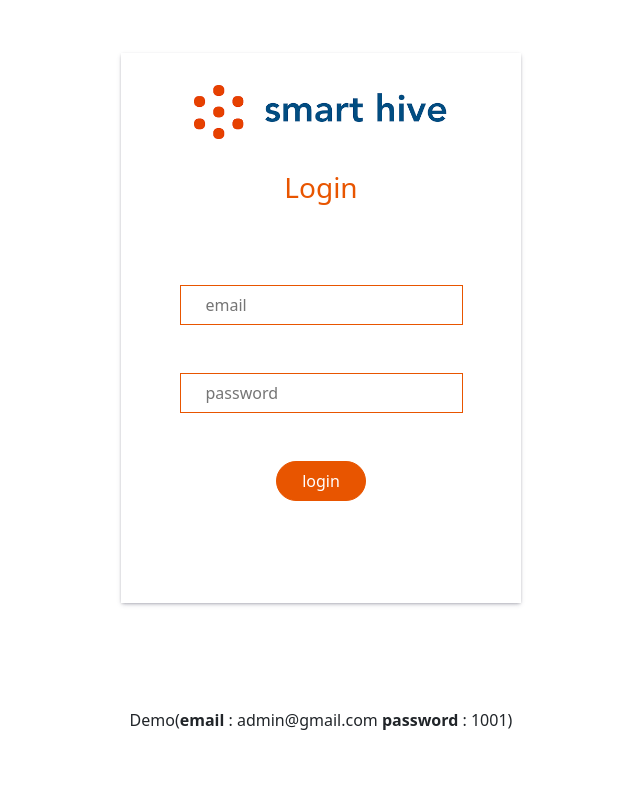
After one commit to BAnanthu/smart-hive-django, a Django app: page /login/ in a window 1280 px wide. The commit adds this page. Shown: the whole page, without its empty margins (319-959 px from the left). Run offline with Django 3.2, Linux system fonts and the light colour scheme.

```diff
--- a/identify/urls.py
+++ b/identify/urls.py
@@ -1,9 +1,12 @@
+from django.contrib.auth.decorators import login_required
 from django.urls import path
 from . import views
 
 
 urlpatterns = [
-    path('', views.Nist.as_view(),name='IDENTIFY (ID)'),
+    path('login/', views.Login.as_view(),name='login'),
+    path('logout/', views.logout, name="logout"),
+    path('', login_required(views.Nist.as_view()),name='IDENTIFY (ID)'),
     path('identify/', views.Identify.as_view(),name='IDENTIFY (ID)'),
     path('protect/', views.Protect.as_view(),name='PROTECT (PR)'),
     path('detect/', views.Detect.as_view(),name='DETECT (DE)'),
--- a/identify/views.py
+++ b/identify/views.py
@@ -1,9 +1,13 @@
-from django.shortcuts import render
+from django.contrib import auth, messages
+from django.contrib.auth.decorators import login_required
+from django.contrib.auth.models import User
+from django.shortcuts import render, redirect
 
 # Create your views here.
 from django.views import View
 
 from api.models import Function, Category, SubCategory, Level, Option
+from smarthive import settings
 
 
 class Nist(View):
@@ -261,3 +265,40 @@ class Recover(View):
                    }
 
         return render(request, 'identify.html', context)
+
+
+
+class Login(View):
+
+    def get(self,request):
+        return render(request,'login.html')
+
+    @staticmethod
+    def post(request):
+        login_email = request.POST['email']
+        login_password = request.POST['password']
+
+        if User.objects.filter(email=login_email).exists():
+            user = User.objects.get(email=login_email)
+
+            if user.check_password(login_password):
+
+                if user and user.is_staff:
+                    auth.login(request, user)
+                    return redirect(settings.LOGIN_REDIRECT_URL)
+                else:
+                    messages.error(request, '! unauthorized user')
+                    return render(request, 'accounts/login.html')
+
+            else:
+                messages.error(request, '! invalid password')
+                return render(request, 'accounts/login.html')
+        else:
+            messages.error(request, '! invalid email')
+            return render(request, 'accounts/login.html')
+
+
+@login_required
+def logout(request):
+    auth.logout(request)
+    return redirect('login')
--- a/smarthive/settings.py
+++ b/smarthive/settings.py
@@ -129,7 +129,8 @@ STATIC_URL = '/static/'
 STATIC_ROOT = os.path.join(BASE_DIR, 'staticfiles')
 STATIC_URL = '/static/'
 STATICFILES_STORAGE = 'whitenoise.storage.CompressedManifestStaticFilesStorage'
-
+LOGIN_URL = '/login/'
+LOGIN_REDIRECT_URL = '/'
 # Default primary key field type
 # https://docs.djangoproject.com/en/3.2/ref/settings/#default-auto-field
 
--- /dev/null
+++ b/static/login.css
@@ -0,0 +1,25 @@
+
+.effect-10,
+.effect-11,
+.effect-12,
+.effect-13,
+.effect-14,
+.effect-15{border: 0; padding: 7px 25px; border: 1px solid #e85500; position: relative; background: transparent;}
+
+input{
+    margin: auto !important;
+}
+.button{
+    color: rgb(255, 255, 255);
+    background-color: #e85500;
+    border-radius: 50px;
+    transition: .5s;
+}
+.button:hover{
+    color: rgb(0, 0, 0);
+    background-color: #ffffff;
+    transition: 1s;
+}
+h3{
+    color: #e85500;
+}
--- /dev/null
+++ b/templates/login.html
@@ -0,0 +1,54 @@
+<!DOCTYPE html>
+{% load static %}
+<html lang="en">
+<head>
+    <meta charset="UTF-8">
+    <meta http-equiv="X-UA-Compatible" content="IE=edge">
+    <meta name="viewport" content="width=device-width, initial-scale=1.0">
+    <title>Login</title>
+    <link rel="stylesheet" href="{% static 'login.css' %}">
+    <link href="https://cdn.jsdelivr.net/npm/bootstrap@5.1.1/dist/css/bootstrap.min.css" rel="stylesheet" integrity="sha384-F3w7mX95PdgyTmZZMECAngseQB83DfGTowi0iMjiWaeVhAn4FJkqJByhZMI3AhiU" crossorigin="anonymous">
+</head>
+<body>
+    <form action="{% url 'login' %}" method="post">
+        {% csrf_token %}
+    <div class="container" style="height: 100vh; ">
+        <div class="row d-flex justify-content-center align-items-center"  style="height: 100%;">
+            <div class="col-4 align-self-center" style="height: 550px; width: 400px;box-shadow: rgba(50, 50, 93, 0.25) 0px 2px 5px -1px, rgba(0, 0, 0, 0.3) 0px 1px 3px -1px;">
+                <div class="row mt-4 justify-content-center align-items-center">
+                    <img class="img-fluid ps-5 pe-5 pt-2 pb-2" src="{% static '/images/logo.png' %}" style="max-width: 350px;">
+                    <h3 class="col-12 d-flex justify-content-center align-items-center p-4">Login</h3>
+                </div>
+                <div class="row">
+                    <div class="col-12  d-flex justify-content-center align-items-center">
+                            <input class="effect-13 mt-5" type="text" name="email" placeholder="email">
+                            <span class="focus-bg"></span>
+                    </div>
+                    <div class="col-12  d-flex justify-content-center align-items-center">
+                        <input class="effect-13  mt-5" type="password" name="password" placeholder="password">
+                            <span class="focus-bg"></span>
+                    </div>
+
+                    <div class="col-12  d-flex justify-content-center align-items-center">
+                        <input class="effect-13  mt-5 button" type="submit" value="login" placeholder="password">
+                            <span class="focus-bg"></span>
+                    </div>
+
+                </div>
+            </div>
+            <div class="d-flex justify-content-center">
+                Demo(
+                <p class="focus-bg"><b>email</b> : admin@gmail.com</p>
+
+                <p class="focus-bg"> &nbsp<b>password</b>  : 1001</p>
+                )
+            </div>
+
+
+        </div>
+        </div>
+
+    </div>
+</form>
+</body>
+</html>
```
Also changed, not shown: api/models.py (+8 -8 lines), templates/index.html (+51 -1 lines), db.sqlite3.
